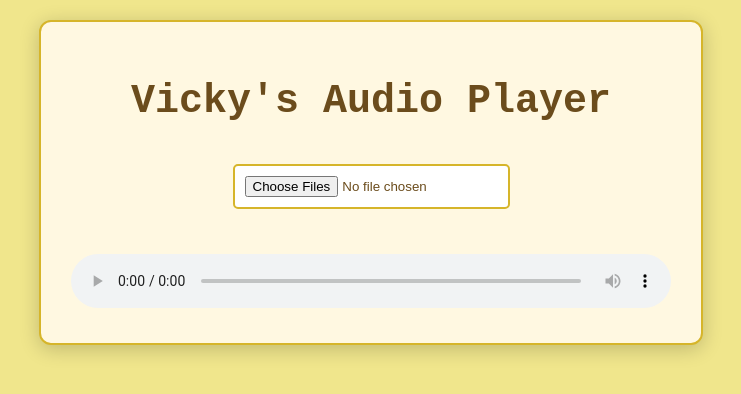
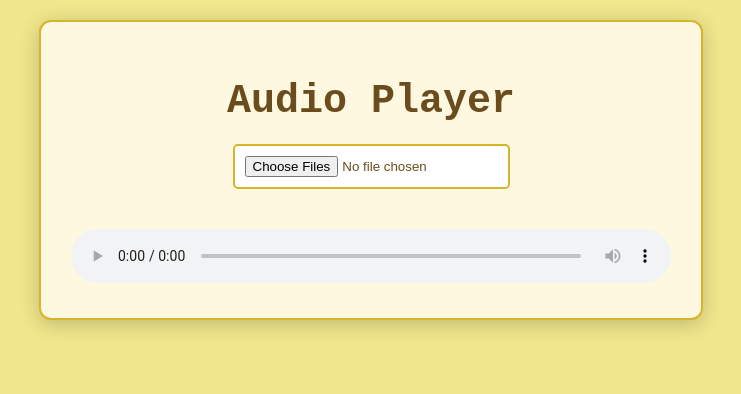
Before and after one commit to ABVicky/Personal-Music-Player, a plain HTML site: page index.html in a window 1280 px wide. Shown: the whole page, without its empty margins (269-1010 px from the left). Drawn offline with Linux system fonts and the light colour scheme.

Commit message:
Update index.html

```diff
--- a/index.html
+++ b/index.html
@@ -3,30 +3,19 @@
 <head>
     <meta charset="UTF-8">
     <meta name="viewport" content="width=device-width, initial-scale=1.0">
-    <title>MUSIC</title>
+    <title>Audio Player</title>
     <link rel="stylesheet" href="styles.css">
-    <link rel="icon" href="favicon.ico" type="image/x-icon">
-
 </head>
 <body>
     <div class="container">
-        <h1>Vicky's Audio Player</h1>
-        <div class="controls-container">
-            <input type="file" id="fileInput" accept="audio/*" webkitdirectory multiple>
-            <!-- <div class="dropdown">
-                <button id="dropdownBtn" class="dropdown-btn">▼</button>
-                <div id="dropdownMenu" class="dropdown-menu">
-                    <button id="shuffleBtn">Shuffle: Off</button>
-                    <button id="repeatBtn">Repeat: Off</button>
-                </div>
-            </div> -->
-        </div>
-        <p id="error" class="error"></p>
+        <h1>Audio Player</h1>
+        <input type="file" id="fileInput" accept="audio/*" multiple>
         <div class="scrollable-list">
             <ul id="audioList"></ul>
         </div>
         <audio id="audioPlayer" controls></audio>
     </div>
+
     <script src="app.js"></script>
 </body>
 </html>
```
